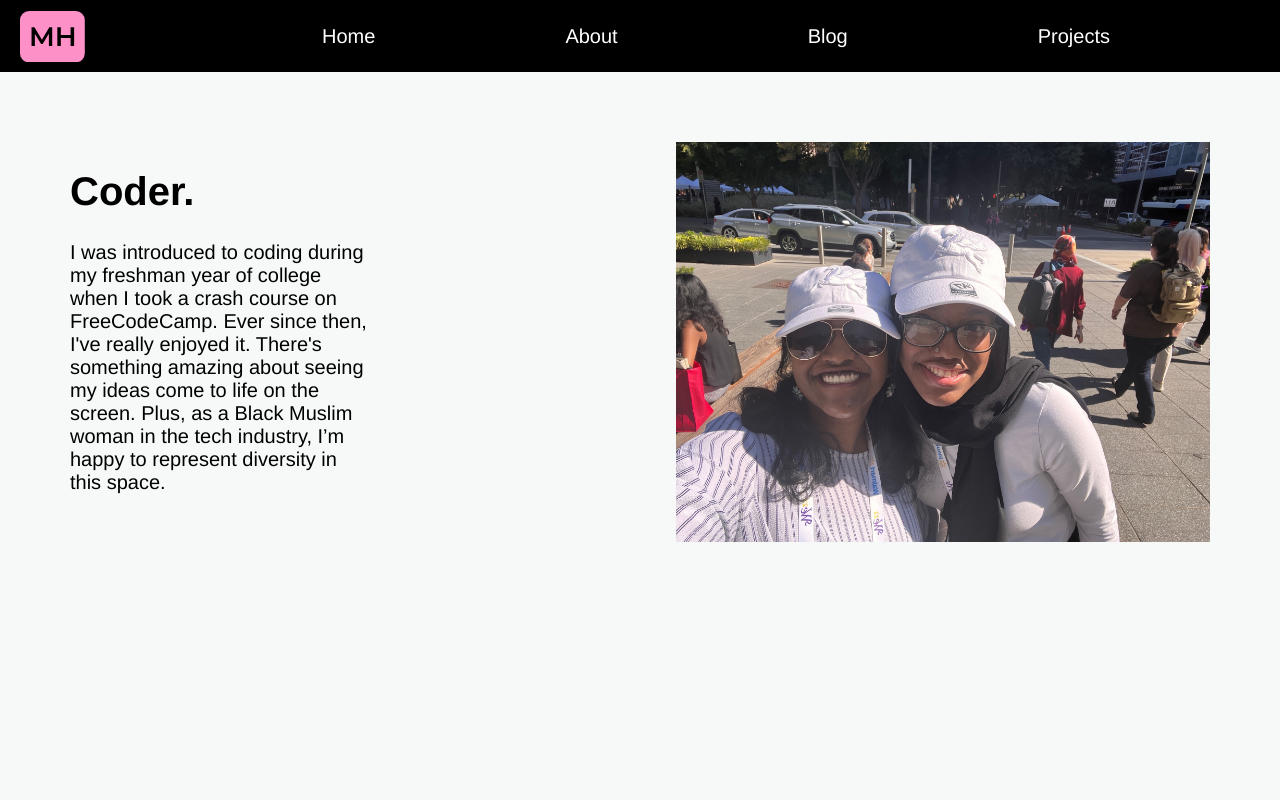
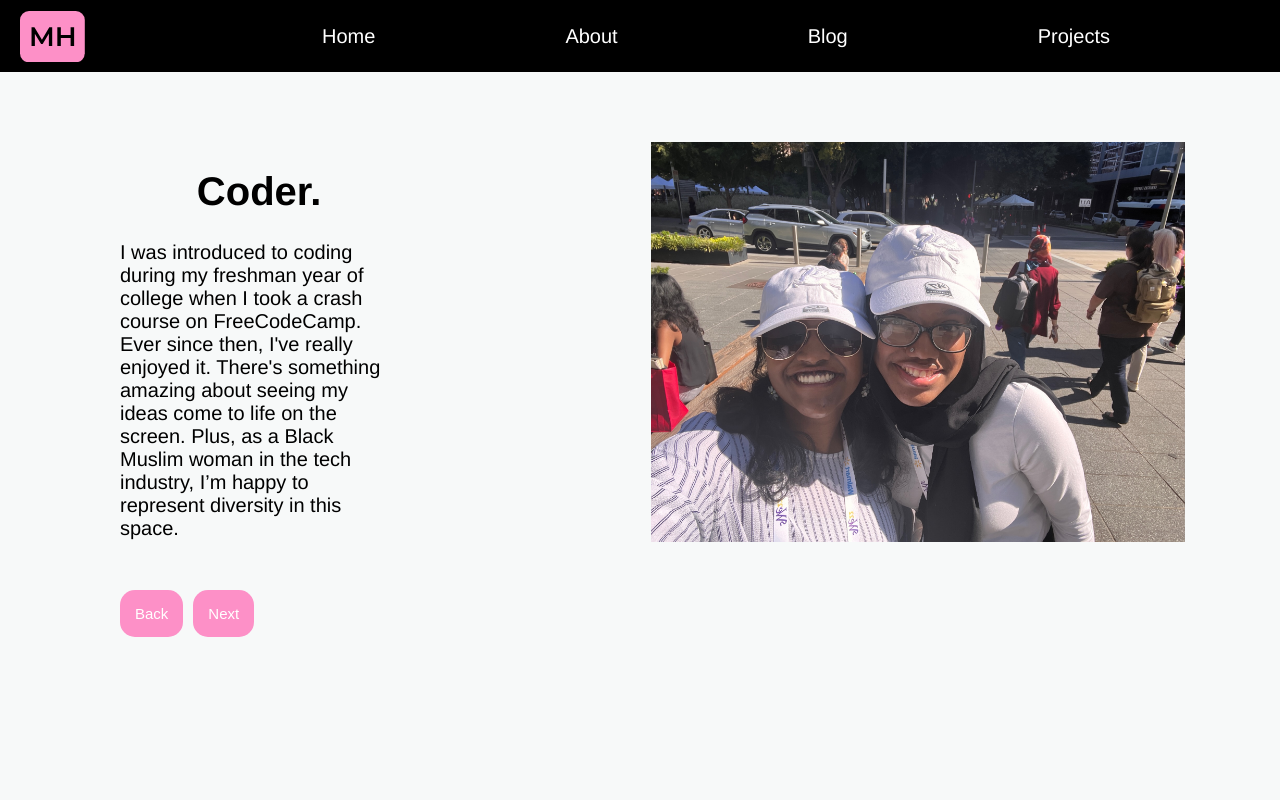
Before and after one commit to maymunah03/portfolio, a React (Create React App) app: page /about in a window 1280 px wide. Shown: the top 800 px of the page. Built offline with nearby package versions, Linux system fonts and the light colour scheme.

Commit message:
Implemented text slideshow on About page

```diff
--- a/src/components/About.css
+++ b/src/components/About.css
@@ -14,6 +14,7 @@
     grid-area: a;
     width: 50%;
     font-size: 20px;
+    margin-left: 50px;
 }
 
 .photo {
@@ -21,4 +22,40 @@
     width: 100%;
     min-width: 500px;
     height: 400px;
+    margin-right: 50px;
 }
+
+ h1 {
+    text-align: center;
+ }
+
+.back-button{
+    font-size: 15px;
+    padding: 15px 15px;
+    border-radius: 15px;
+    border: none;
+    background-color: #fd90c7;
+    color: white;
+    margin-top: 30px;
+}
+
+.back-button:hover {
+    background-color: #fe6eb6;
+    cursor: pointer;
+  }
+
+.next-button{
+    font-size: 15px;
+    padding: 15px 15px;
+    border-radius: 15px;
+    border: none;
+    background-color: #fd90c7;
+    color: white;
+    margin-top: 30px;
+    margin-left: 10px;
+}
+
+.next-button:hover {
+    background-color: #fe6eb6;
+    cursor: pointer;
+  }
--- a/src/components/About.jsx
+++ b/src/components/About.jsx
@@ -1,19 +1,14 @@
 import React from "react";
 import "./About.css";
 import coder from "./coder.jpg";
+import TextNavigater from "./TextNavigater";
 
 export const About = () => {
   return (
     <div className="wrapper">
       <div className="about-coder">
         <h1>Coder.</h1>
-        <p>
-          I was introduced to coding during my freshman year of college when I
-          took a crash course on FreeCodeCamp. Ever since then, I've really
-          enjoyed it. There's something amazing about seeing my ideas come to
-          life on the screen. Plus, as a Black Muslim woman in the tech
-          industry, I’m happy to represent diversity in this space.{" "}
-        </p>
+        <TextNavigater />
       </div>
       <div className="photo">
         <img src = {coder} alt = "Maymunah Hicks"/>
--- /dev/null
+++ b/src/components/TextNavigater.jsx
@@ -0,0 +1,49 @@
+import React, { useState } from "react";
+import "./About.css";
+
+const TextNavigater = () => {
+  // create an array
+  const texts = [
+    "I was introduced to coding during my freshman year of college when I took a crash course on FreeCodeCamp. Ever since then, I've really enjoyed it. There's something amazing about seeing my ideas come to life on the screen. Plus, as a Black Muslim woman in the tech industry, I’m happy to represent diversity in this space. ",
+    "I began tutoring elementary aged kids in the summer of 2022, and it has been such a rewarding experience. I loved working with kids and getting to see their confidence grow as they learn. Each student has their own story, and even they have taught me so many things along the way.",
+    "In fall of 2023, I started a women’s hiking group at my mosque, and it has been a great success! We’ve explored beautiful spots around Birmingham, like Red Mountain, Ruffner Mountain, and Moss Rock Preserve. I also enjoy hitting the trails on my own to clear my mind after a long week. Recently, I’ve been getting into running. I’m excited to say I ran my first 5k in October!",
+    "This year, I started exploring my creative side through crocheting and sewing. It’s been so much fun to see such simple materials transform into my very own unique projects. I love how these hobbies let me express myself while also being a great way to spend my free time, especially since I’ve been looking for more meaningful ways to use it.",
+  ];
+  // add state
+  const [currentIndex, setCurrentIndex] = useState(0);
+
+  const handleNext = () => {
+    setCurrentIndex((prevIndex) =>
+      prevIndex < texts.length - 1 ? prevIndex + 1 : prevIndex
+    );
+  };
+
+  const handleBack = () => {
+    setCurrentIndex((prevIndex) =>
+      prevIndex > 0 ? prevIndex - 1 : prevIndex
+    );
+  };
+
+  return (
+    <div>
+      <p>{texts[currentIndex]}</p>
+      <button className="back-button" onClick={handleBack}>
+        Back
+      </button>
+      <button className="next-button" onClick={handleNext}>
+        Next
+      </button>
+    </div>
+  );
+};
+
+export default TextNavigater;
+// create an array
+// const texts = ["text1", "text2", "text3", "text4"]
+// add state
+// const [currentIndex, setCurrentIndex] = useState(0)
+// I was introduced to coding during my freshman year of college when I
+// took a crash course on FreeCodeCamp. Ever since then, I've really
+// enjoyed it. There's something amazing about seeing my ideas come to
+// life on the screen. Plus, as a Black Muslim woman in the tech
+// industry, I’m happy to represent diversity in this space.{" "}
```
